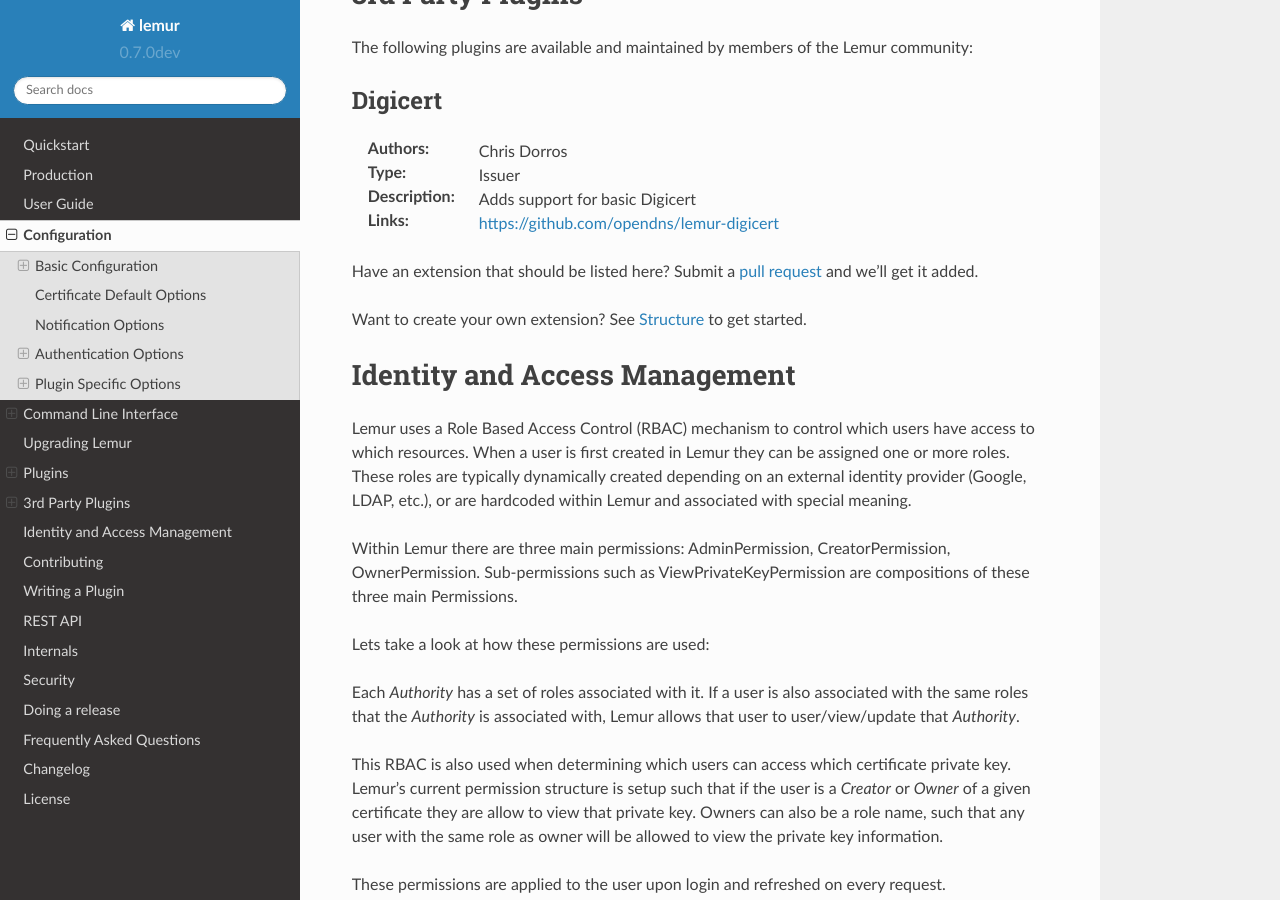
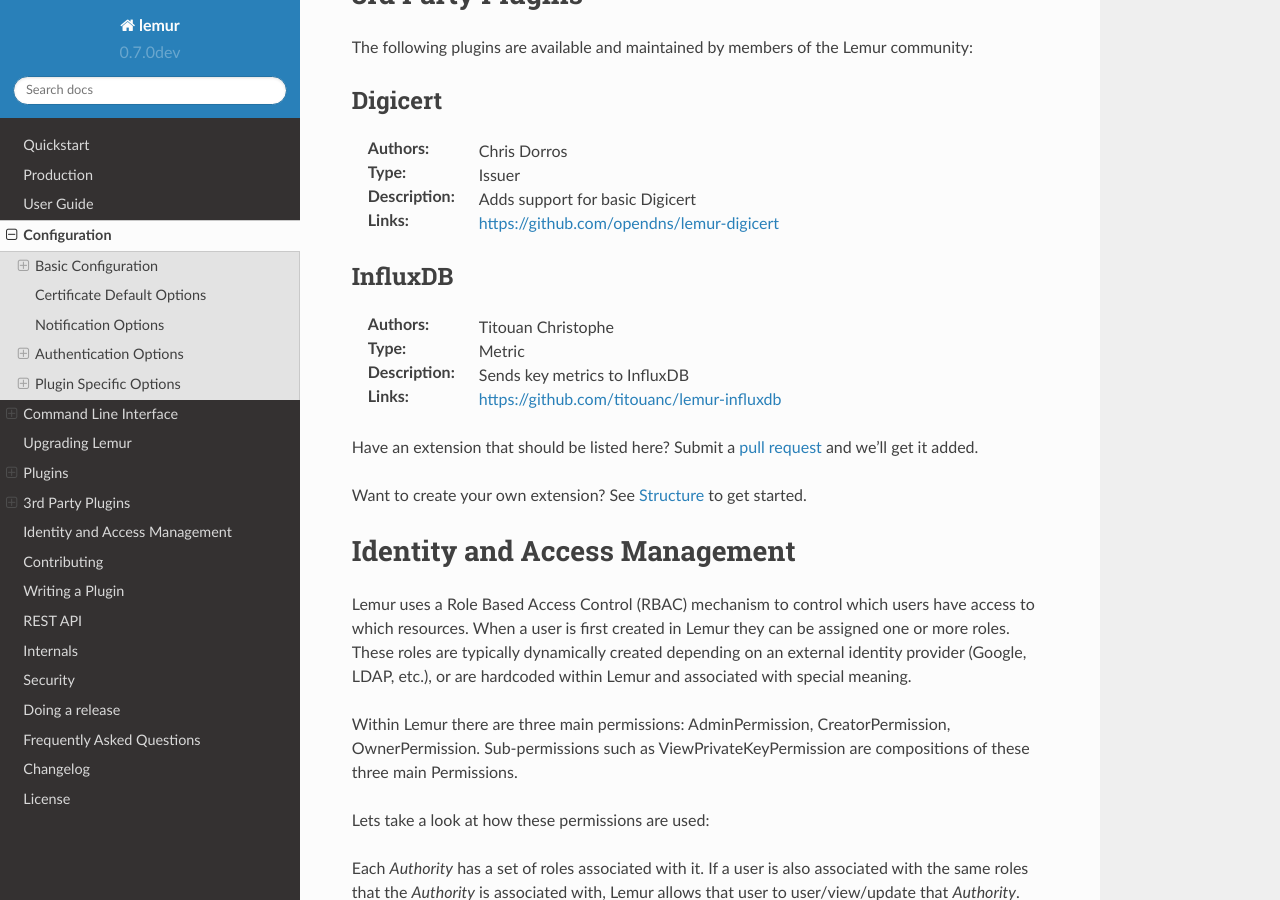
Before and after one commit to Netflix/lemur, a Sphinx documentation site: the page built from docs/administration.rst, in a window 1280 px wide and 900 px high, scrolled down 20978 px. Built offline with Sphinx 7.4.7 and the Read the Docs theme 2.0.0, drawn with Linux system fonts in a browser that asks for light colours; pages that are not in the unit, such as notebooks, are missing from menus.

Commit message:
[add] Reference lemur-influxdb as 3rd party plugin

```diff
--- a/docs/administration.rst
+++ b/docs/administration.rst
@@ -1186,6 +1186,19 @@
     https://github.com/opendns/lemur-digicert
 
 
+InfluxDB
+--------
+
+:Authors:
+    Titouan Christophe
+:Type:
+    Metric
+:Description:
+    Sends key metrics to InfluxDB
+:Links:
+    https://github.com/titouanc/lemur-influxdb
+
+
 Have an extension that should be listed here? Submit a `pull request <https://github.com/netflix/lemur>`_ and we'll
 get it added.
 
```
